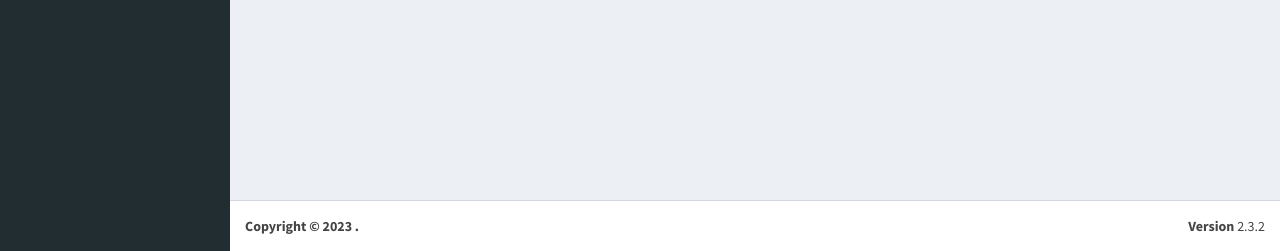
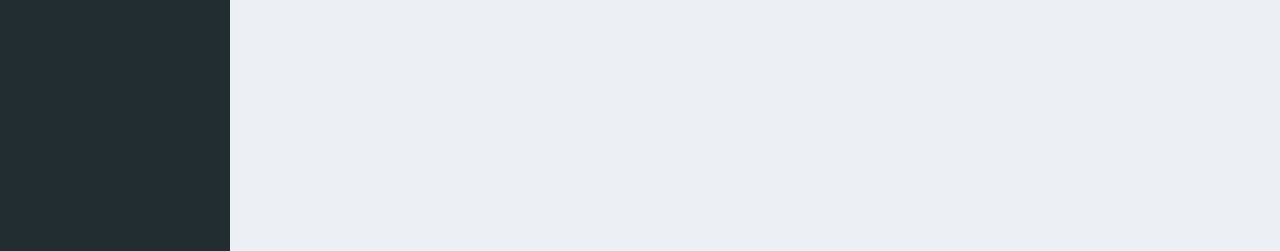
Before and after one commit to Bibek-Shrestha25/onlile-job-finder, a PHP site: page /admin/company/index.php in a window 1280 px wide. Shown: the part 549-800 px from the top of the page. Run offline with PHP 8.4, Linux system fonts and the light colour scheme; the visitor is signed in with stand-in values (Sample User, id 1); data comes from the database, SQL or seed files in the repository; tables that the repository leaves empty hold one stand-in row (values such as "Sample post"); data that the repository does not hold is empty; some libraries are stand-ins or nearby versions.

Commit message:
chore: update typos fix: runtime issues

```diff
--- a/admin/home.php
+++ b/admin/home.php
@@ -83,7 +83,7 @@
             <div class="icon">
               <i class="ion ion-pie-graph"></i>
             </div>
-            <a href="/onlie job finder/admin/category/" class="small-box-footer">More info <i class="fa fa-arrow-circle-right"></i></a>
+            <a href="/online job finder/admin/category/" class="small-box-footer">More info <i class="fa fa-arrow-circle-right"></i></a>
           </div>
         </div>
         <!-- ./col -->
--- a/admin/theme/templates.php
+++ b/admin/theme/templates.php
@@ -73,13 +73,13 @@
           <!-- User Account: style can be found in dropdown.less -->
           <li class="dropdown user user-menu" style="padding-right: 15px;"  >
             <a href="#" class="dropdown-toggle" data-toggle="dropdown">
-              <img src="<?php echo web_root.'admin/user/'. $singleuser->PICLOCATION;?>" class="user-image" alt="User Image">
-              <span class="hidden-xs"><?php echo $singleuser->FULLNAME; ?></span>
+              <img src="<?php echo web_root.'admin/user/'. @$singleuser->PICLOCATION??'' ?>" class="user-image" alt="User Image">
+              <span class="hidden-xs"><?php echo @$singleuser->FULLNAME; ?></span>
             </a>
             <ul class="dropdown-menu">
               <!-- User image -->
               <li class="user-header">
-                <img data-target="#menuModal"  data-toggle="modal"  src="<?php echo web_root.'admin/user/'. $singleuser->PICLOCATION;?>" class="img-circle" alt="User Image" />
+                <img data-target="#menuModal"  data-toggle="modal"  src="<?php echo web_root.'admin/user/'. @$singleuser->PICLOCATION;?>" class="img-circle" alt="User Image" />
               </li>
               <!-- Menu Footer-->
               <li class="user-footer">
@@ -271,12 +271,6 @@
   <!-- /.content-wrapper -->
 
 
-  <footer class="main-footer">
-    <div class="pull-right hidden-xs">
-      <b>Version</b> 2.3.2
-    </div>
-    <strong>Copyright &copy; 2023 <a href="#"></a>.</strong>
-  </footer>
 
 
 
```
Also changed, not shown: theme/templates.php (+4 -5 lines).
